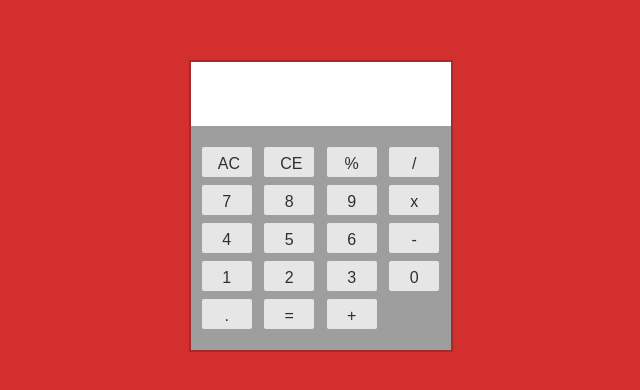
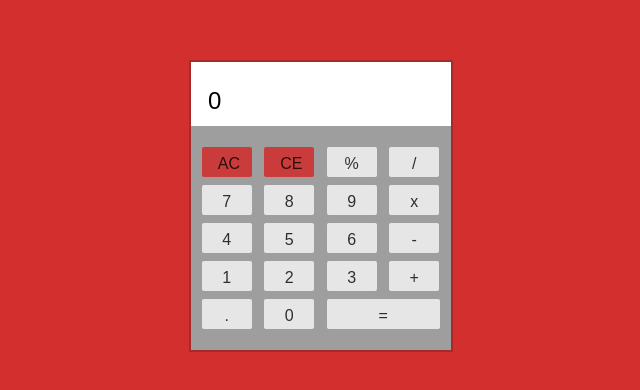
Before and after one commit to Azdrian/simpleCalculator, a plain HTML site: page index.html in a window 1280 px wide. Shown: the whole page, without its empty margins (319-959 px from the left). Drawn offline with nearby package versions, Linux system fonts and the light colour scheme.

Commit message:
made minor changes to layout and style of the calculator

```diff
--- a/css/styles.css
+++ b/css/styles.css
@@ -32,8 +32,13 @@ body {
     background-color: white;
     border: 2px solid white;
     height: 60px;
+
 }
-
+#output p{
+    margin-top: 23px;
+    padding-left: 15px;
+    font-size: 24px;
+}
 /*
 button {
     width: 50px;
@@ -48,4 +53,13 @@ button {
     height: 30px;
     margin: 4px;
     padding-left: 5px;
+    font-style: bold;
 }
+
+#equalSign {
+    width:113px;
+}
+
+.button-error {
+            background: rgb(202, 60, 60); /* this is a maroon */
+        }
--- a/index.html
+++ b/index.html
@@ -11,10 +11,12 @@
     <main>
         <div class="wrapper">
             <div class="calculator">
-                <div id="output"></div>
+                <div id="output">
+                    <p class="outputResults">0</p>
+                </div>
                 <div class="buttonContainer">
-                <button id="AC" class="pure-button" type="button">AC</button>
-                <button id="CE" class="pure-button" type="button">CE</button>
+                <button id="AC" class="pure-button button-error" type="button">AC</button>
+                <button id="CE" class="pure-button button-error" type="button">CE</button>
                 <button id="%"  class="pure-button" type="button">%</button>
                 <button id="/"  class="pure-button  "type="button">/</button>
                 <button id="7"  class="pure-button" type="button">7</button>
@@ -28,10 +30,11 @@
                 <button id="1"  class="pure-button" type="button">1</button>
                 <button id="2"  class="pure-button" type="button">2</button>
                 <button id="3"  class="pure-button" type="button">3</button>
+                <button id="+"  class="pure-button" type="button">+</button>
+                <button id="."  class="pure-button" type="button">.</button>
                 <button id="0"  class="pure-button" type="button">0</button>
-                <button id="."  class="pure-button" type="button">.</button>
-                <button id="="  class="pure-button" type="button">=</button>
-                <button id="+"  class="pure-button" type="button">+</button>
+                <button id="equalSign"  class="pure-button" type="button">=</button>
+
             </div>
 </div>
         </div>
```
Also changed, not shown: js/calculator.js (+10 -0 lines).
